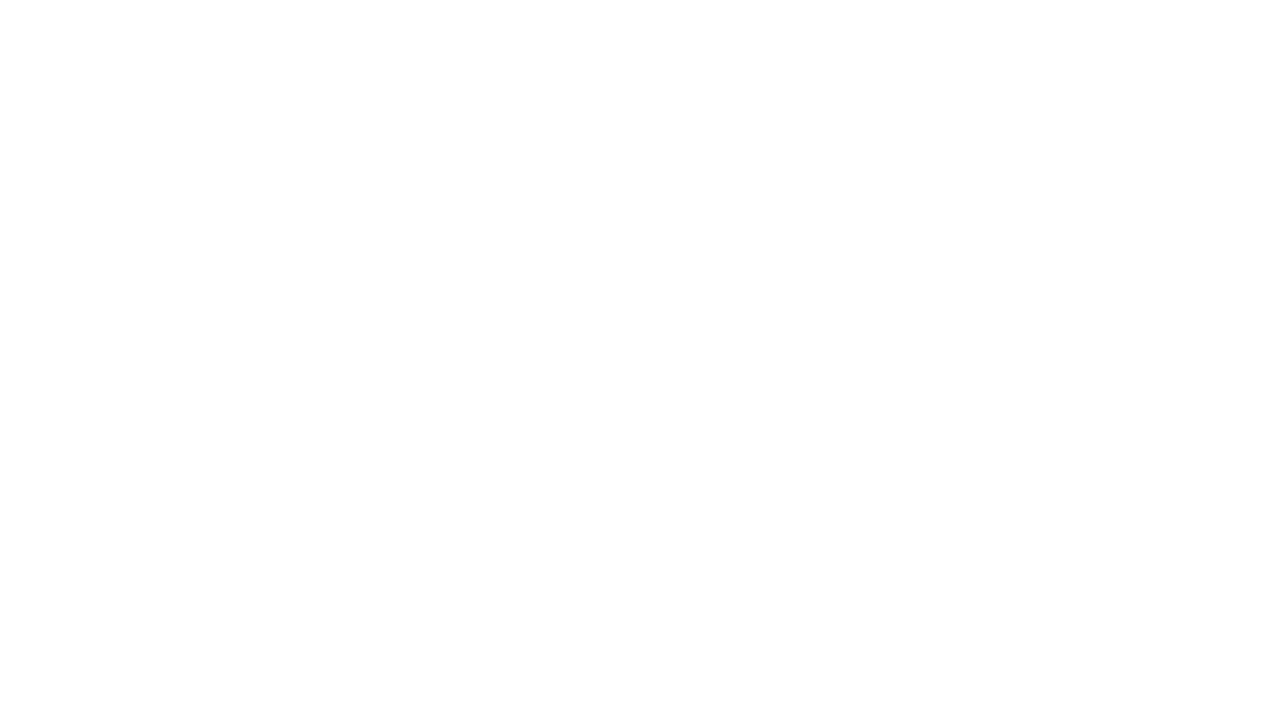
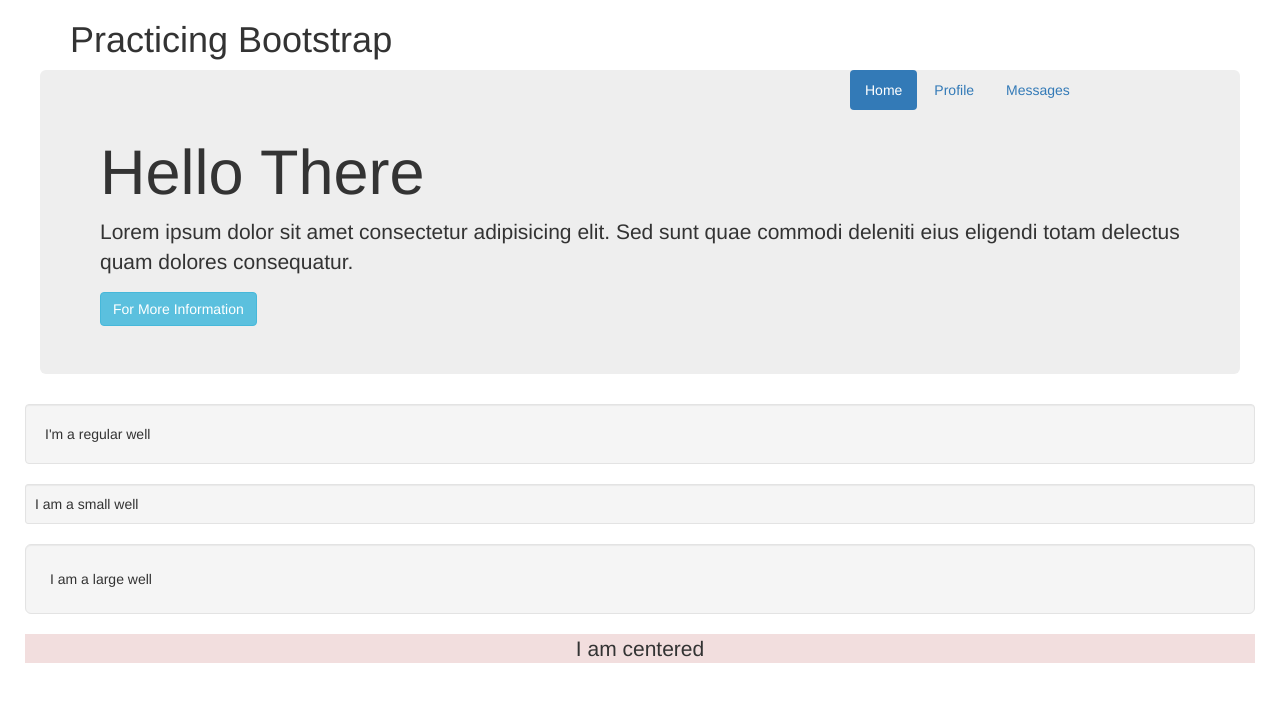
Before and after one commit to Dejmccray/mobile-friendly, a plain HTML site: page index.html in a window 1280 px wide. Drawn offline with nearby package versions, Linux system fonts and the light colour scheme.

Commit message:
class-practice

```diff
--- a/index.html
+++ b/index.html
@@ -9,7 +9,35 @@
     <link rel="stylesheet" href="css/styles.css">
 </head>
 <body>
-
+    <div class="container">
+        <h1> Practicing Bootstrap</h1>
+        <div class="row">
+            <div class="col-md-4 col-md-offset-8">
+                <ul class="nav nav-pills">
+                    <li role="presentation" class="active"><a href="#">Home</a></li>
+                    <li role="presentation"><a href="#">Profile</a></li>
+                    <li role="presentation"><a href="#">Messages</a></li>
+                  </ul>
+                </div>
+            <div class="row">
+                <div class="jumbotron">
+                    <h1>Hello There</h1>
+                    <p>Lorem ipsum dolor sit amet consectetur adipisicing elit. Sed sunt quae commodi deleniti eius eligendi totam delectus quam dolores consequatur.</p>
+                   <a href="" class="btn btn-info">For More Information</a>
+            </div>
+            <div class="row">
+                <div class="well">
+                    I'm a regular well
+                </div>
+                <div class="well well-sm"> I am a small well</div>
+                <div class="well well-lg">I am a large well</div>
+                <div class="bg-danger lead">
+                    <p class="text-center">I am centered</p>
+                </div>
+            </div>
+            </div>
+        </div>
+    </div>
   <script src="https://ajax.googleapis.com/ajax/libs/jquery/1.12.4/jquery.min.js"></script>
   <script src="js/bootstrap.min.js"></script>
 </body>
```
